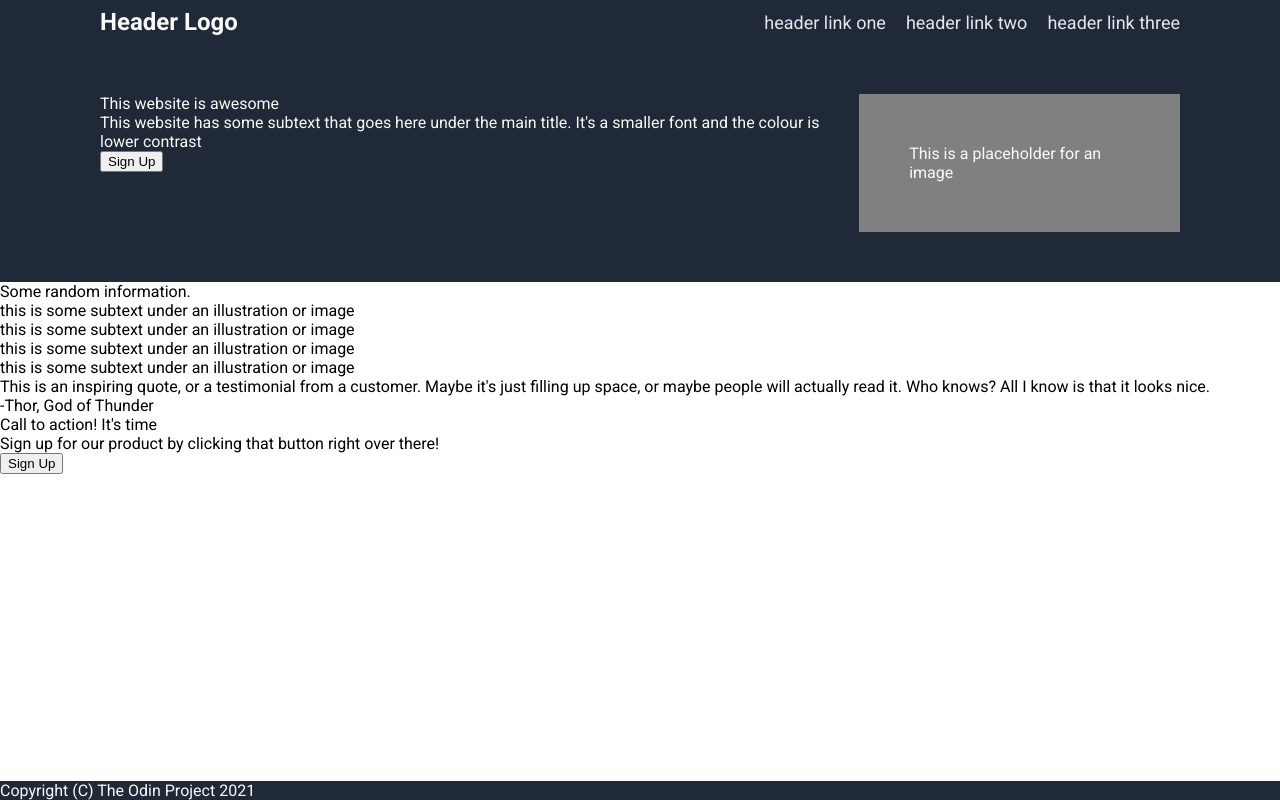
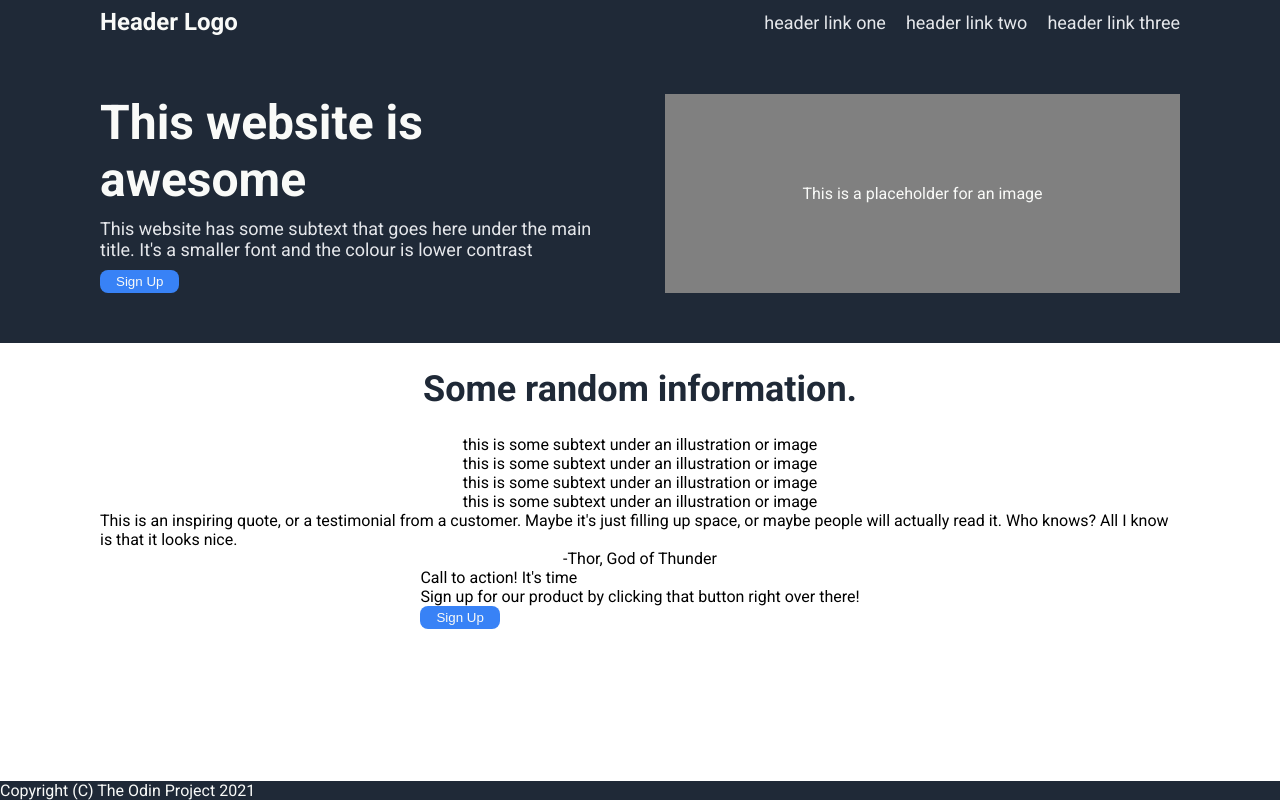
Before and after one commit to Crowlak/odin-lp, a plain HTML site: page index.html in a window 1280 px wide. Drawn offline with Linux system fonts and the light colour scheme.

Commit message:
Finish header CSS, start content CSS

```diff
--- a/index.html
+++ b/index.html
@@ -16,8 +16,8 @@
         </div>
         <div class="hero">
             <div class="left-hero">
-                <div>This website is awesome</div>
-                <div>This website has some subtext that goes here under the main title.
+                <div class="awesome">This website is awesome</div>
+                <div class="description">This website has some subtext that goes here under the main title.
                 It's a smaller font and the colour is lower contrast
                 </div>
                 <button>Sign Up</button>
@@ -27,15 +27,23 @@
         </div>
     </div>
     <div class="content">
-        <div>Some random information.</div>
-        <div class="card"></div>
-        <div class="card"></div>
-        <div class="card"></div>
-        <div class="card"></div>
-        <div>this is some subtext under an illustration or image</div>
-        <div>this is some subtext under an illustration or image</div>
-        <div>this is some subtext under an illustration or image</div>
-        <div>this is some subtext under an illustration or image</div>
+        <div class="content-title">Some random information.</div>
+        <div class="deck">
+            <div class="card"></div>
+            <div>this is some subtext under an illustration or image</div>
+        </div>
+        <div class="deck">
+            <div class="card"></div>
+            <div>this is some subtext under an illustration or image</div>
+        </div>
+        <div class="deck">
+            <div class="card"></div>
+            <div>this is some subtext under an illustration or image</div>
+        </div>
+        <div class="deck">
+            <div class="card"></div>
+            <div>this is some subtext under an illustration or image</div>
+        </div>
         <div class="quote">This is an inspiring quote, or a testimonial from a customer.
             Maybe it's just filling up space, or maybe people will actually read it.
             Who knows? All I know is that it looks nice.
--- a/style.css
+++ b/style.css
@@ -19,6 +19,7 @@ body {
     display: flex;
     flex-direction: column;
     padding: 0px 100px 50px;
+    align-items: space-between;
 }
 
 .top {
@@ -53,19 +54,53 @@ a {
     display: flex;
     flex-direction: column;
     flex-wrap: wrap;
+    flex: 1 0;
+    padding-right: 50px;
+    gap: 10px;
 }
 
 button {
     align-self: flex-start;
+    background-color: #3882f6;
+    color: #f9faf8;
+    border: none;
+    border-radius: 8px;
+    padding: 4px 16px;
 }
 
 .hero-img {
-    padding: 50px;
+    display: flex;
+    justify-content: center;
+    align-items: center;
     background-color: gray;
+    flex: 1 0;
+
+}
+
+.awesome {
+    color: #f9faf8;
+    font-size: 48px;
+    font-weight: bolder;
+}
+
+.description {
+    font-size: 18px;
+    color: #e5e7eb;
 }
 
 .content {
+    display: flex;
     flex: 1;
+    flex-direction: column;
+    align-items: center;
+    padding: 0 100px;
+}
+
+.content-title {
+    font-size: 36px;
+    font-weight: bolder;
+    color: #1f2937;
+    padding: 25px;
 }
 
 .footer {
```
